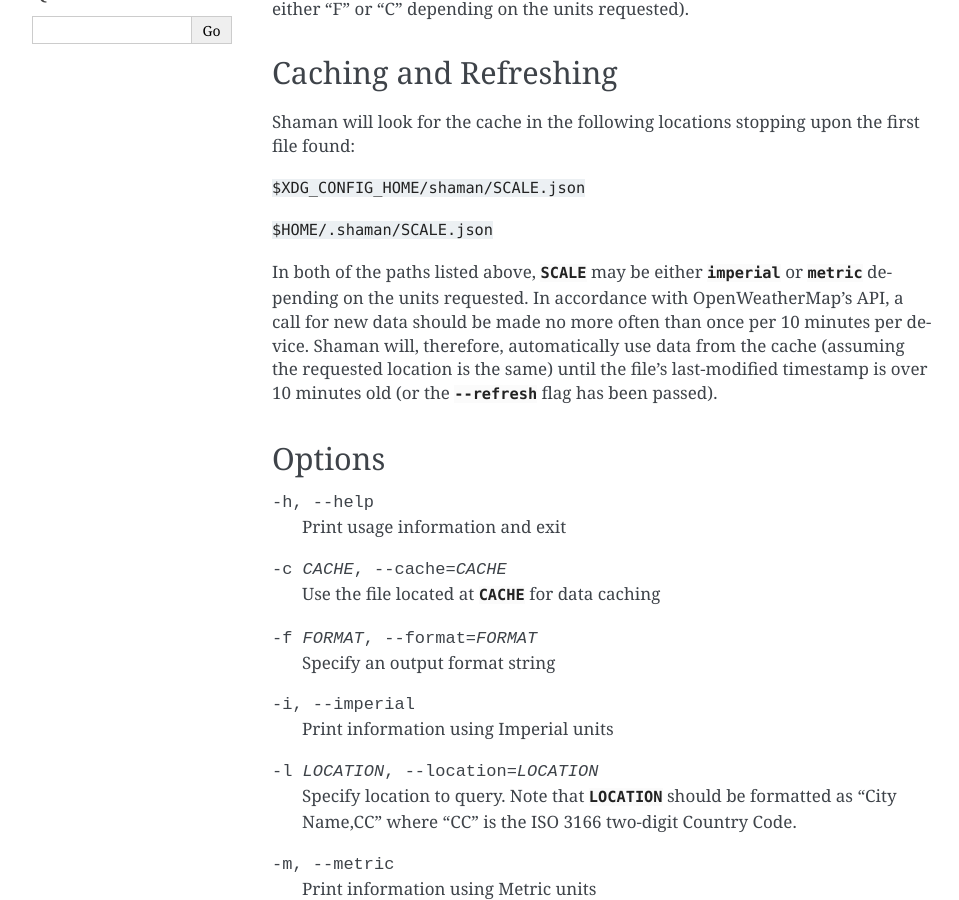
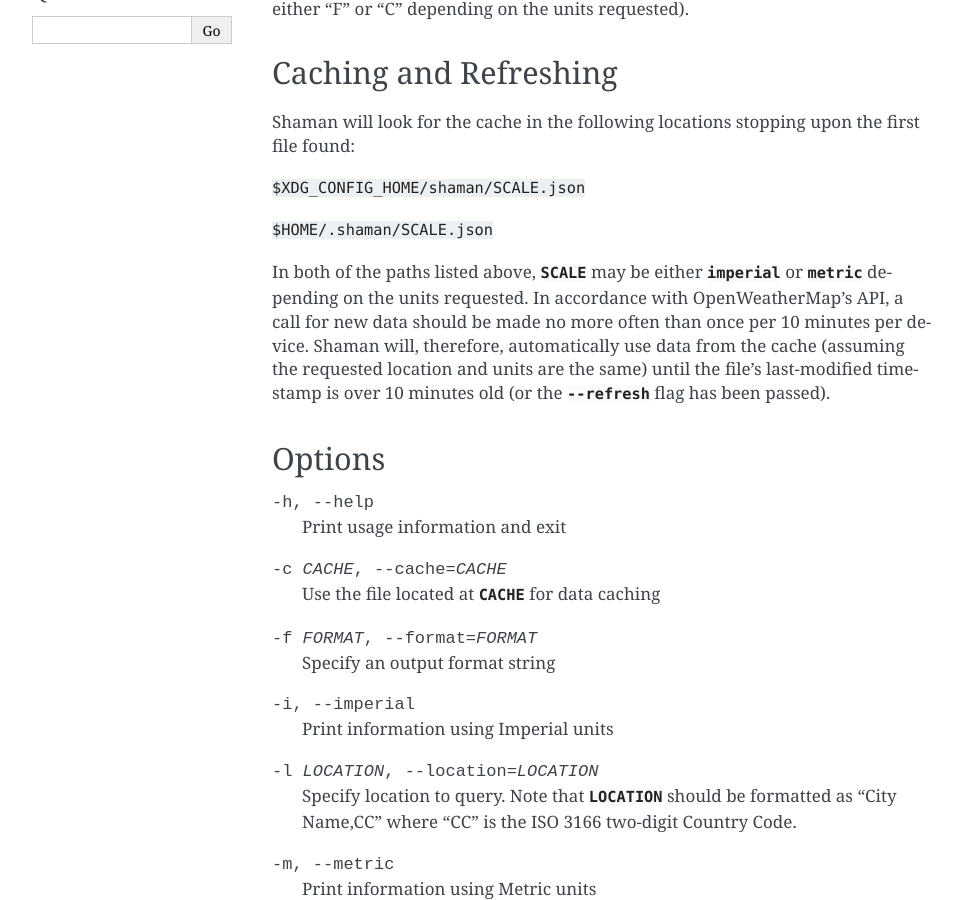
Before and after one commit to HalosGhost/shaman, a Sphinx documentation site: the page built from docs/shaman.rst, in a window 1280 px wide and 900 px high, scrolled down 379 px. Shown: the whole window, without its empty margins (148-1107 px from the left). Built offline with Sphinx 7.4.7, drawn with Linux system fonts in a browser that asks for light colours.

Commit message:
Clarify refresh circumstances

```diff
--- a/docs/shaman.rst
+++ b/docs/shaman.rst
@@ -25,7 +25,7 @@ Shaman will look for the cache in the following locations stopping upon the firs
 
 :file:`$HOME/.shaman/SCALE.json`
 
-In both of the paths listed above, :option:`SCALE` may be either :option:`imperial` or :option:`metric` depending on the units requested. In accordance with OpenWeatherMap's API, a call for new data should be made no more often than once per 10 minutes per device. Shaman will, therefore, automatically use data from the cache (assuming the requested location is the same) until the file's last-modified timestamp is over 10 minutes old (or the :option:`--refresh` flag has been passed).
+In both of the paths listed above, :option:`SCALE` may be either :option:`imperial` or :option:`metric` depending on the units requested. In accordance with OpenWeatherMap's API, a call for new data should be made no more often than once per 10 minutes per device. Shaman will, therefore, automatically use data from the cache (assuming the requested location and units are the same) until the file's last-modified timestamp is over 10 minutes old (or the :option:`--refresh` flag has been passed).
 
 Options
 -------
```
